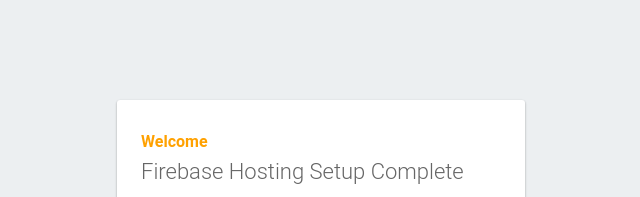
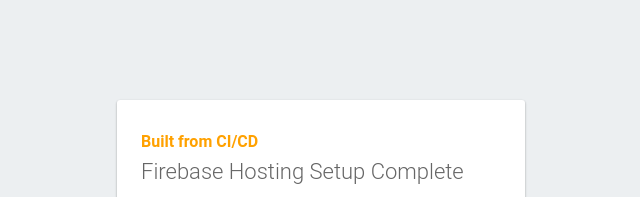
Before and after one commit to jonfrankel-google/deploy-firebase-example, a plain HTML site: page public/index.html in a window 1280 px wide. Shown: the top 197 px of the page, 319-959 px from the left. Drawn offline with Linux system fonts and the light colour scheme; some packages are replaced by stand-ins of ours.

Commit message:
updated message

```diff
--- a/public/index.html
+++ b/public/index.html
@@ -45,7 +45,7 @@ limitations under the License.
   </head>
   <body>
     <div id="message">
-      <h2>Welcome</h2>
+      <h2>Built from CI/CD</h2>
       <h1>Firebase Hosting Setup Complete</h1>
       <p>You're seeing this because you've successfully setup Firebase Hosting. Now it's time to go build something extraordinary!</p>
       <a target="_blank" href="https://firebase.google.com/docs/hosting/">Open Hosting Documentation</a>
```
